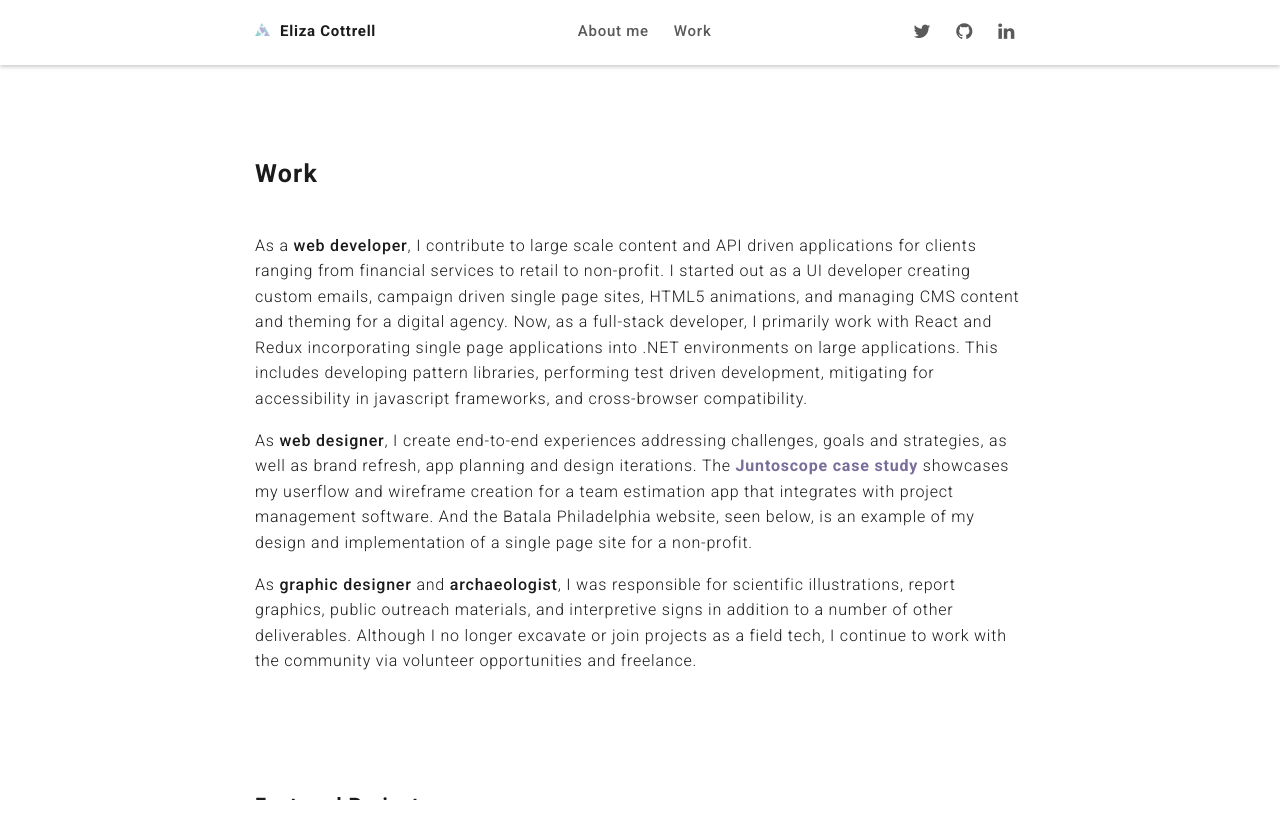
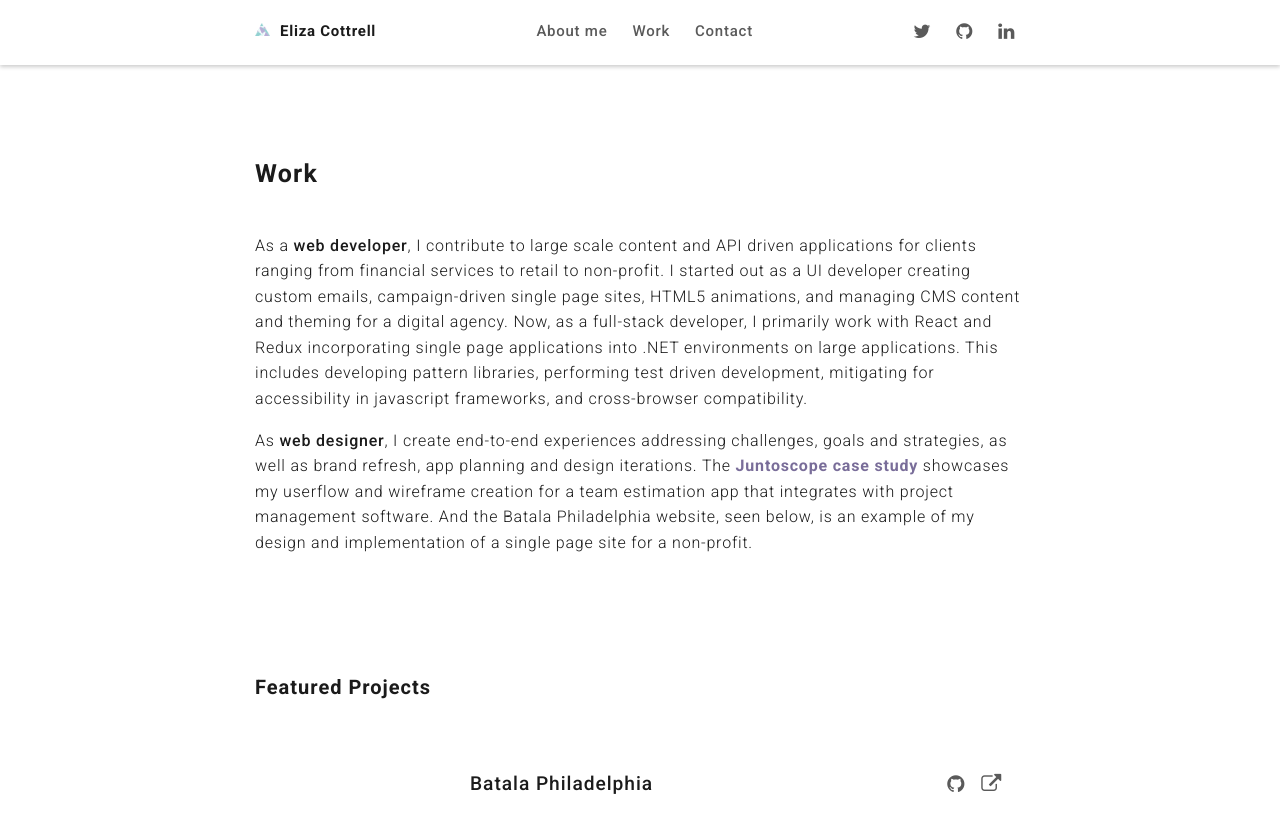
Before and after one commit to LizCottrell/elizacottrell, a React (Create React App) app: page /work in a window 1280 px wide. Shown: the top 838 px of the page. After the commit the page ends 800 px from the top, so only its background shows below. Built offline with nearby package versions, Linux system fonts and the light colour scheme.

Commit message:
add contact page; copy updates

```diff
--- a/src/App.js
+++ b/src/App.js
@@ -3,6 +3,7 @@ import { BrowserRouter as Router, Route } from "react-router-dom";
 import Home from "./pages/Home";
 import About from "./pages/About";
 import Work from "./pages/Work";
+import Contact from "./pages/Contact";
 import Nav from "./components/Nav";
 import Footer from "./components/Footer";
 class App extends Component {
@@ -15,6 +16,10 @@ class App extends Component {
             <Route exact path={`${process.env.PUBLIC_URL}/`} component={Home} />
             <Route path={`${process.env.PUBLIC_URL}/about`} component={About} />
             <Route path={`${process.env.PUBLIC_URL}/work`} component={Work} />
+            <Route
+              path={`${process.env.PUBLIC_URL}/contact`}
+              component={Contact}
+            />
           </main>
           <Footer />
         </div>
--- a/src/components/Nav.js
+++ b/src/components/Nav.js
@@ -25,6 +25,12 @@ function Nav() {
             to={`${process.env.PUBLIC_URL}/work`}
           >
             Work
+          </Link>
+          <Link
+            className="nav__list-item"
+            to={`${process.env.PUBLIC_URL}/contact`}
+          >
+            Contact
           </Link>
         </div>
 
--- a/src/index.scss
+++ b/src/index.scss
@@ -8,6 +8,7 @@
 @import "pages/Home";
 @import "pages/About";
 @import "pages/Work";
+@import "pages/Contact";
 
 // shared components
 @import "components/Nav";
--- a/src/pages/About.scss
+++ b/src/pages/About.scss
@@ -21,6 +21,7 @@
     border: none;
     border-radius: 5px;
     color: $gray-1;
+    cursor: pointer;
     font-size: 1.3em;
     font-weight: 300;
     margin-left: 10px;
--- /dev/null
+++ b/src/pages/Contact.js
@@ -0,0 +1,28 @@
+import React, { Component } from "react";
+import pdf from "../assets/resume_cottrell2019.pdf";
+
+class Contact extends Component {
+  render() {
+    return (
+      <div className="contact container">
+        <section>
+          <h1>Contact</h1>
+
+          <p>
+            <strong>elizabeth.cottrell at gmail.com</strong>
+            <br />
+            Contact me for my most recent work samples. <br />
+            Professional inqueries only, please.
+          </p>
+          <div className="resume">
+            <a href={pdf} target="_blank" className="button">
+              View Resume
+            </a>
+          </div>
+        </section>
+      </div>
+    );
+  }
+}
+
+export default Contact;
--- /dev/null
+++ b/src/pages/Contact.scss
@@ -0,0 +1,5 @@
+.contact {
+  .resume {
+    display: flex;
+  }
+}
--- a/src/pages/Home.js
+++ b/src/pages/Home.js
@@ -5,7 +5,7 @@ function Home() {
   return (
     <div className="home container">
       <section>
-        <h1>Hi, I'm Eliza.</h1>
+        <h1>Hi, I'm Eliza</h1>
         <p>
           I’m a <strong>front end developer</strong>, <strong>designer</strong>,
           and <strong>former archaeologist</strong> from Philadelphia. I work as
--- a/src/pages/Work.js
+++ b/src/pages/Work.js
@@ -11,7 +11,7 @@ function Work() {
           As a <strong>web developer</strong>, I contribute to large scale
           content and API driven applications for clients ranging from financial
           services to retail to non-profit. I started out as a UI developer
-          creating custom emails, campaign driven single page sites, HTML5
+          creating custom emails, campaign-driven single page sites, HTML5
           animations, and managing CMS content and theming for a digital agency.
           Now, as a full-stack developer, I primarily work with React and Redux
           incorporating single page applications into .NET environments on large
@@ -30,15 +30,6 @@ function Work() {
           that integrates with project management software. And the Batala
           Philadelphia website, seen below, is an example of my design and
           implementation of a single page site for a non-profit.
-        </p>
-        <p>
-          As <strong>graphic designer</strong> and{" "}
-          <strong>archaeologist</strong>, I was responsible for scientific
-          illustrations, report graphics, public outreach materials, and
-          interpretive signs in addition to a number of other deliverables.
-          Although I no longer excavate or join projects as a field tech, I
-          continue to work with the community via volunteer opportunities and
-          freelance.
         </p>
       </section>
 
```
Also changed, not shown: 1 other file (tests, documents, lock files or other folders).
